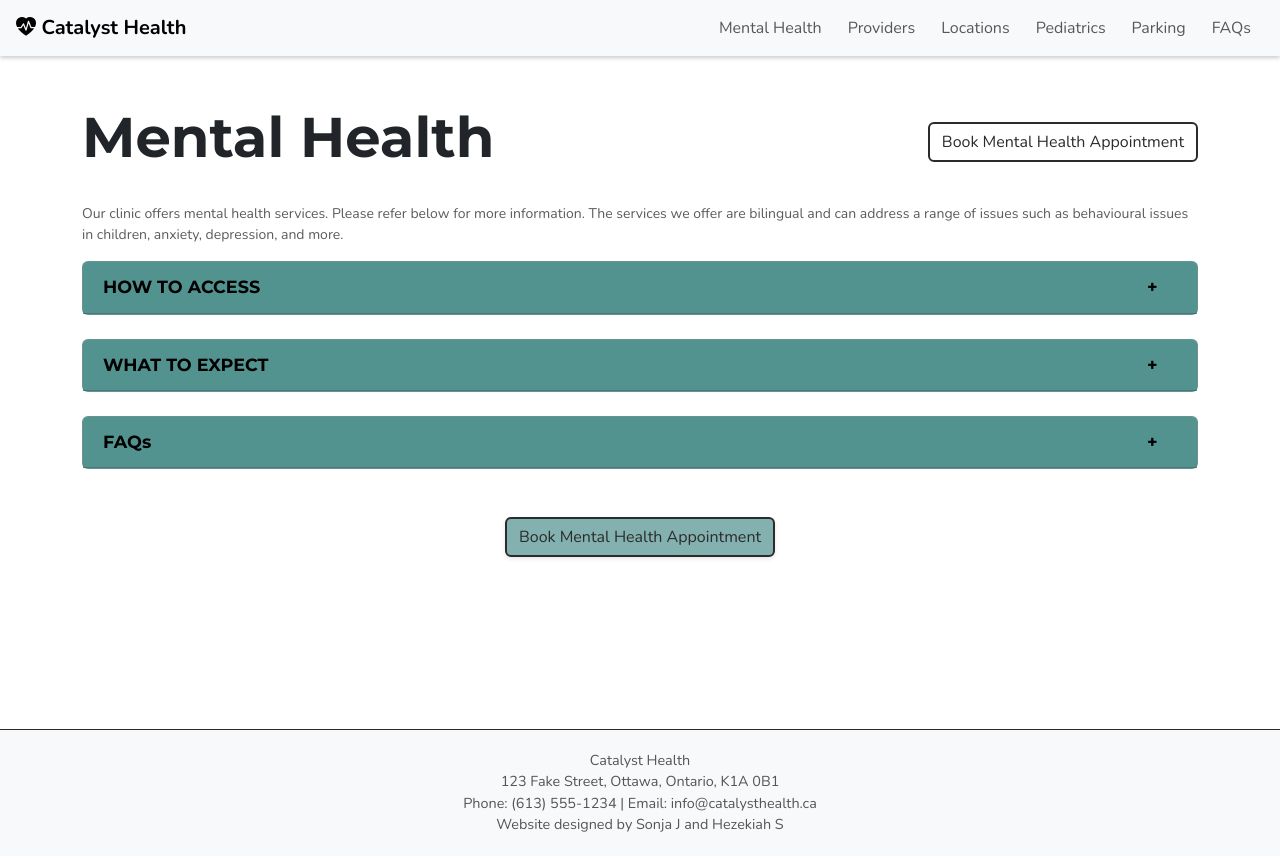
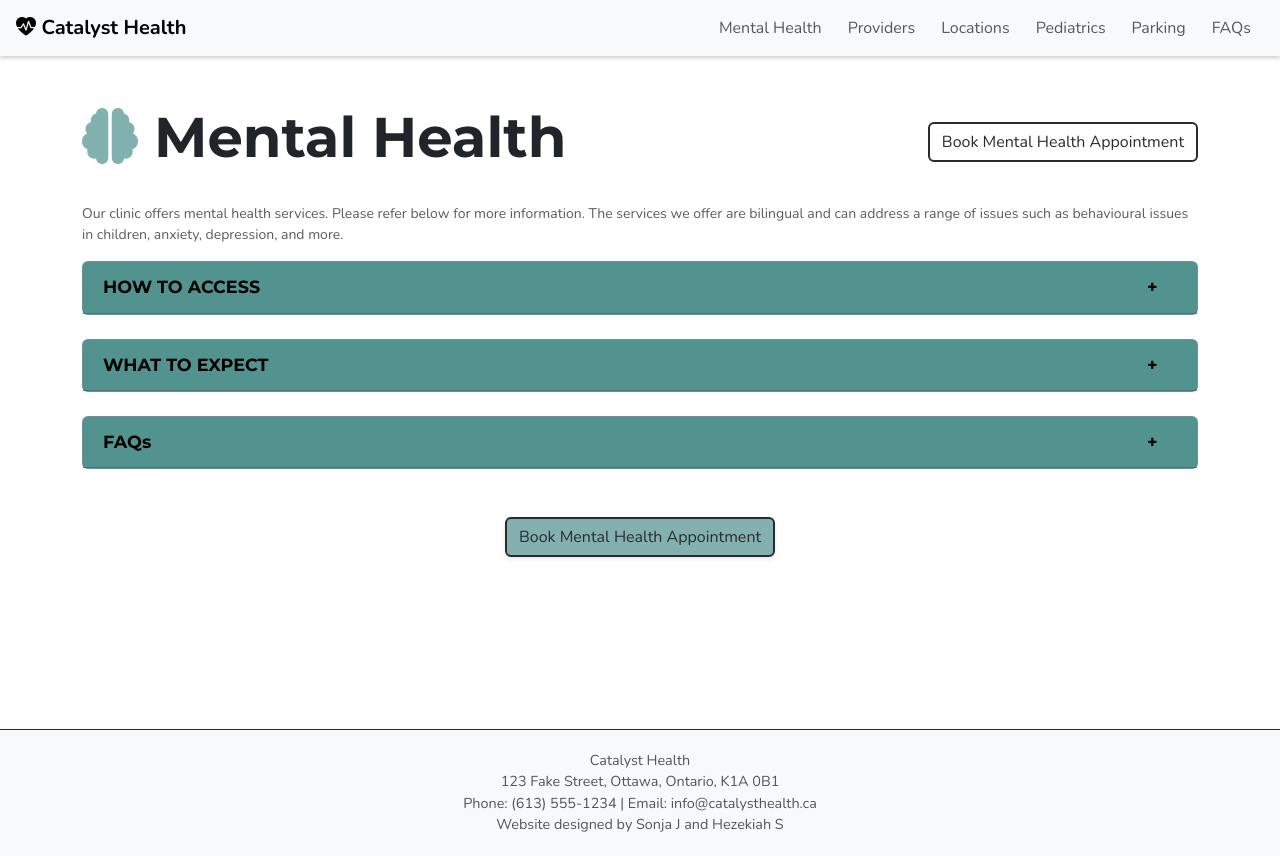
Before and after one commit to sonja-jovic/doctors-site.github.io, a React (Create React App) app: page /doctors-site.github.io/mental-health in a window 1280 px wide. Built offline with nearby package versions, Linux system fonts and the light colour scheme.

Commit message:
added an icon for the mental health page

```diff
--- a/src/pages/MentalHealth.js
+++ b/src/pages/MentalHealth.js
@@ -116,6 +116,7 @@ export default function MentalHealth() {
     <Container className="my-5" style={{ textAlign: "left" }}>
       <div className="d-flex flex-column flex-md-row justify-content-between align-items-md-center mb-4">
         <h2 className="info" style={{ fontSize: "3.5rem", marginBottom: "0.5rem" }}>
+          <i className="fas fa-brain me-3" style={{ color: locationsColor }}></i>
           Mental Health
         </h2>
         <Button
```
